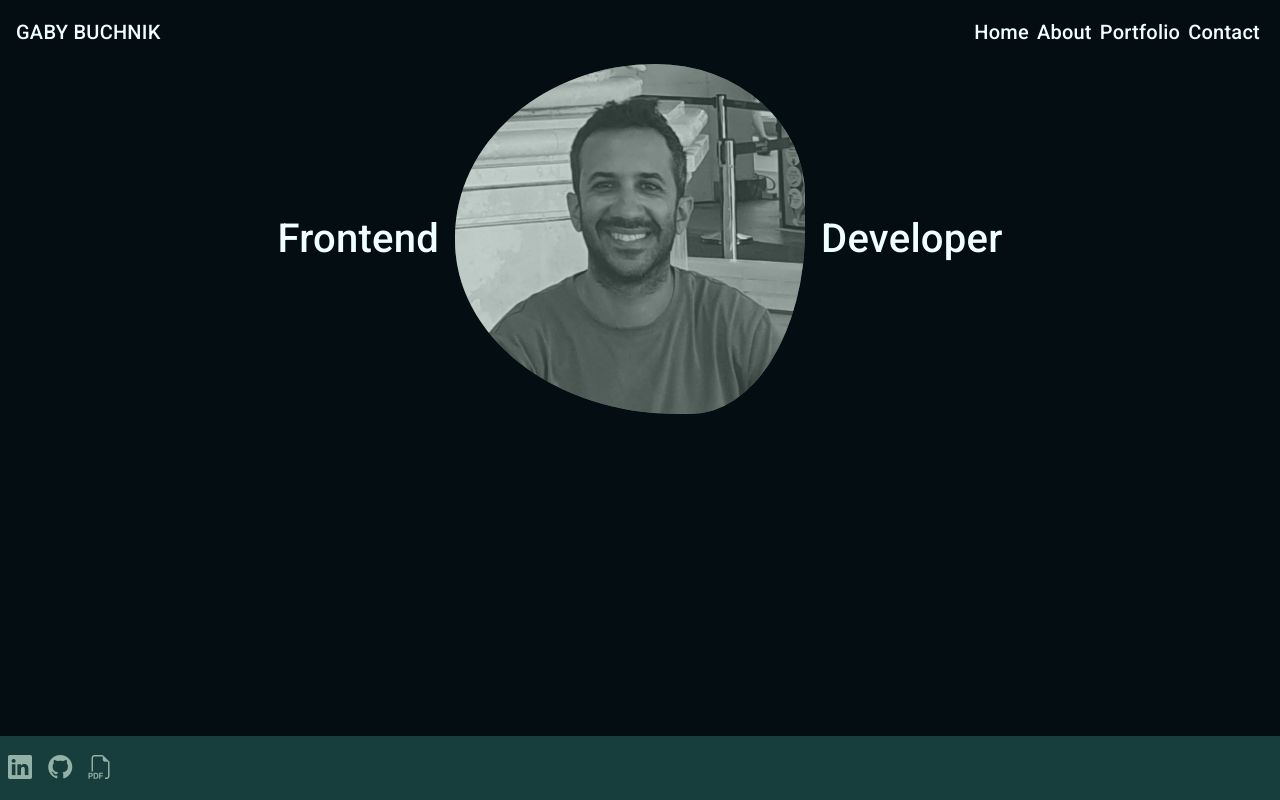
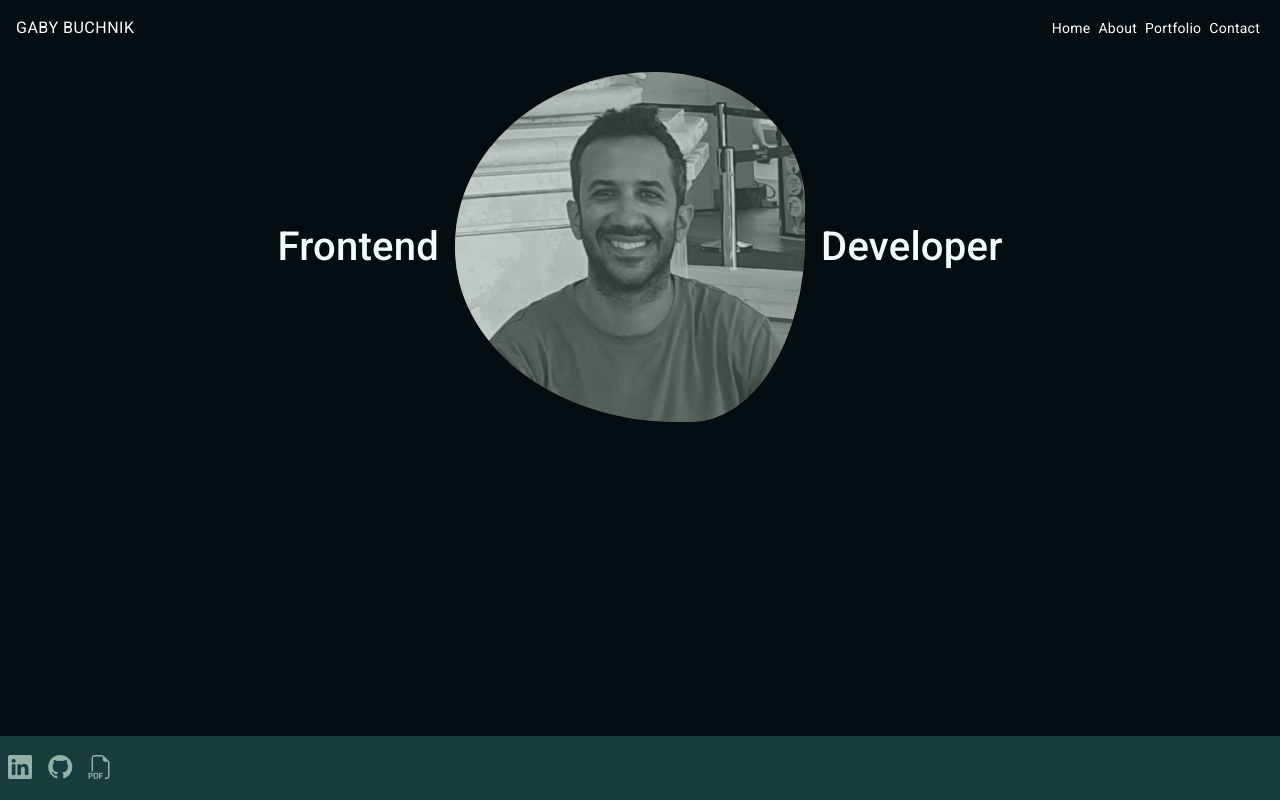
Before and after one commit to gabsy3/resume, an Angular app in the folder resume/: page / in a window 1280 px wide. Built offline with nearby package versions, Linux system fonts and the light colour scheme.

Commit message:
portfolio

```diff
--- a/resume/src/app/components/header/header.component.html
+++ b/resume/src/app/components/header/header.component.html
@@ -1,6 +1,7 @@
-<mat-toolbar>
-    <span>GABY BUCHNIK</span>
-    <span class="example-spacer"></span>
+<header>
+    <div class="d-flex align-items-center justify-content-between p-3 header-wrapper">
+        <h4>GABY BUCHNIK</h4>
+        <div class="btn-wrapper d-flex mb-3">
             <div mat-icon-button aria-label="icon-button" routerLink="/home" [routerLinkActive]="'active'" class="mx-1 cursor-pointer">
                 Home
             </div>
@@ -13,4 +14,6 @@
             <div mat-icon-button aria-label="icon-button" routerLink="./contact" [routerLinkActive]="'active'" class="mx-1 cursor-pointer">
                 Contact
             </div>
-</mat-toolbar>
+        </div>
+    </div>
+</header>
--- a/resume/src/app/components/header/header.component.scss
+++ b/resume/src/app/components/header/header.component.scss
@@ -1,15 +1,15 @@
-:host {
+header {
+    .header-wrapper {
+        color: white;
+    }
+
+    .mr-10 {
+        margin-right: 10px;
+    }
     .active{
         color:#93B1A6;
     }
-    .mat-toolbar {
-        background-color: #040D12;
-        color: azure;
-    }
 
-    .example-spacer {
-        flex: 1 1 auto;
-    }
     .cursor-pointer{
         cursor: pointer;
     }
```
Lines whose indentation alone changed are shown as unchanged.
